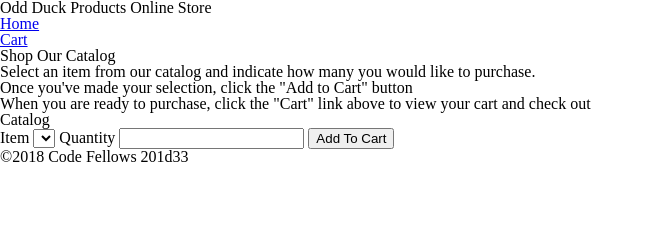
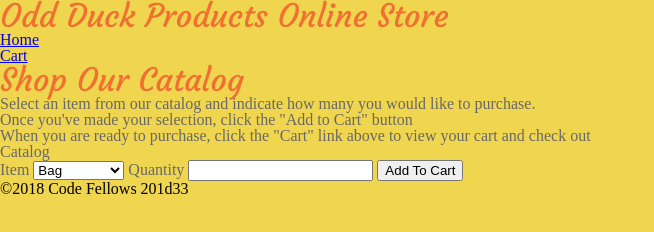
Before and after one commit to AlfredoOrquiz/shopping-cart, a plain HTML site: page index.html in a window 1280 px wide. Shown: the whole page, without its empty margins (0-654 px from the left). Drawn offline with Linux system fonts and the light colour scheme; a web font is replaced by a local one.

Commit message:
I added the CSS styles

```diff
--- a/css/style.css
+++ b/css/style.css
@@ -1 +1,17 @@
 /* TODO: Make it awesome */
+body {
+  background-color: #F0D54F;
+}
+
+h1 {
+  color: #F07032;
+}
+
+header h1 {
+  font-family: 'Courgette', cursive;
+  font-size: xx-large;
+}
+
+.copy {
+  color: #686868;
+}
--- a/index.html
+++ b/index.html
@@ -5,6 +5,9 @@
   <title>Odd Duck Products Online Store</title>
   <link rel="stylesheet" href="css/reset.css" />
   <link rel="stylesheet" href="css/style.css" />
+  <link rel="preconnect" href="https://fonts.googleapis.com">
+<link rel="preconnect" href="https://fonts.gstatic.com" crossorigin>
+<link href="https://fonts.googleapis.com/css2?family=Courgette&family=Lora:ital,wght@1,600&family=Uchen&display=swap" rel="stylesheet">
 </head>
 
 <body>
--- a/js/app.js
+++ b/js/app.js
@@ -11,6 +11,7 @@ Cart.prototype.addItem = function(product, quantity) {
 };
 
 Cart.prototype.saveToLocalStorage = function() {
+
   // TODO: Fill in this instance method to save the contents of the cart to localStorage
 };
 
--- a/js/catalog.js
+++ b/js/catalog.js
@@ -9,10 +9,13 @@ const cart = new Cart([]);
 // (the things in the Product.allProducts array) into the drop down list.
 function populateForm() {
 
-  //TODO: Add an <option> tag inside the form's select for each product
+  //DONE: Add an <option> tag inside the form's select for each product
   const selectElement = document.getElementById('items');
   for (let i in Product.allProducts) {
-
+    console.log(Product.allProducts[i]);
+    let option = document.createElement('option');
+    option.textContent = Product.allProducts[i].name;
+    selectElement.appendChild(option);
   }
 
 }
@@ -23,7 +26,7 @@ function populateForm() {
 function handleSubmit(event) {
 
   // TODO: Prevent the page from reloading
-
+  event.preventDefault();
   // Do all the things ...
   addSelectedItemToCart();
   cart.saveToLocalStorage();
@@ -32,12 +35,17 @@ function handleSubmit(event) {
 
 }
 
-// TODO: Add the selected item and quantity to the cart
+// DONE: Add the selected item and quantity to the cart
 function addSelectedItemToCart() {
-  // TODO: suss out the item picked from the select list
-  // TODO: get the quantity
+  // DONE: suss out the item picked from the select list
+  let itemPicked = document.getElementById('items').value;
+  // DONE: get the quantity
+  let quantityPicked = document.getElementById('quantity').value;
+  console.log('The user picked ', quantityPicked, itemPicked);
   // TODO: using those, add one item to the Cart
+  cart.addItem(itemPicked, quantityPicked);
 }
+console.log(addSelectedItemToCart);
 
 // TODO: Update the cart count in the header nav with the number of items in the Cart
 function updateCounter() { }
```
Also changed, not shown: js/cart.js (line endings or trailing spaces).
